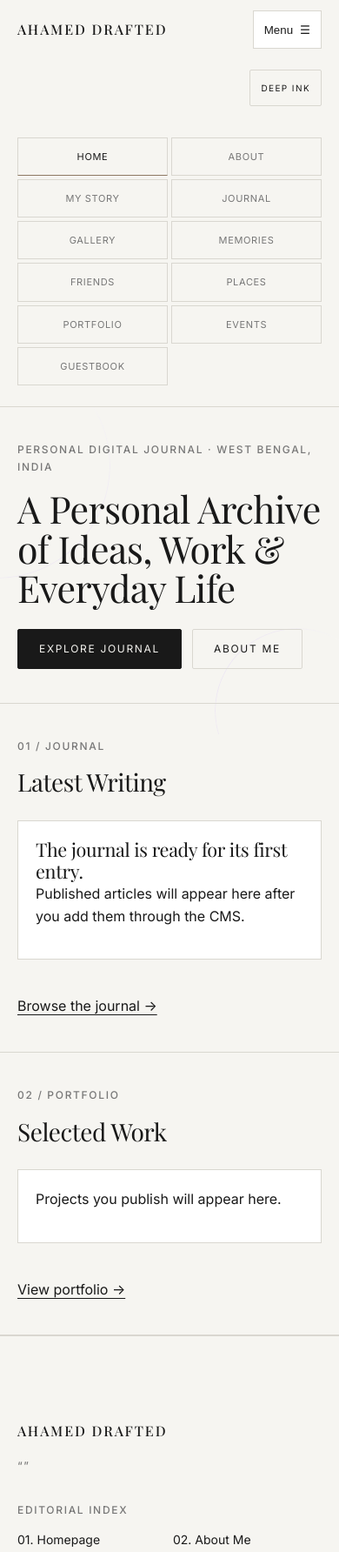
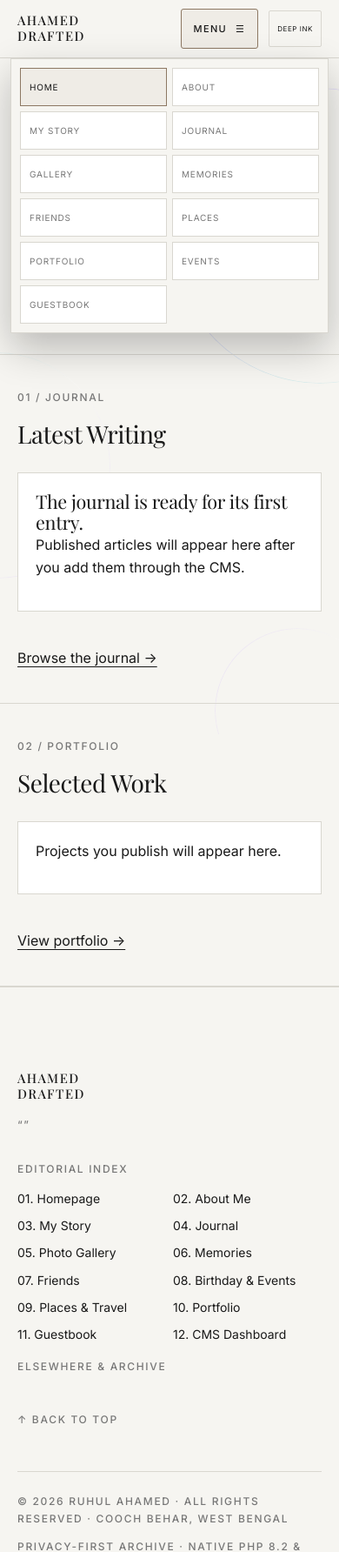
Before and after one commit to ruhulahamed640-sys/saas, a PHP site: page / in a window 390 px wide, after a click that opens the changed part. Shown: the top 1784 px of the page at 87% size. Run offline with PHP 8.4, Linux system fonts and the light colour scheme; tables that the repository leaves empty hold one stand-in row (values such as "Sample post"); some web fonts are replaced.

Commit message:
Enhance responsive navigation for desktop tablet and mobile

```diff
--- a/assets/css/mobile.css
+++ b/assets/css/mobile.css
@@ -49,3 +49,127 @@
  .editorial-grid{grid-template-columns:1fr;gap:16px}
  .editorial-grid>*{grid-column:1/-1!important}
 }
+
+/* Enhanced responsive editorial navigation */
+.site-header__inner { position: relative; }
+@media (min-width: 1025px) {
+  .site-header__inner {
+    display: grid;
+    grid-template-columns: minmax(130px, 160px) minmax(0, 1fr) auto;
+    gap: clamp(12px, 1.5vw, 24px);
+    height: 78px;
+  }
+  .site-wordmark { line-height: 1.25; white-space: nowrap; }
+  .site-nav {
+    min-width: 0;
+    gap: clamp(10px, 1.15vw, 18px);
+    overflow-x: auto;
+    overflow-y: hidden;
+    scrollbar-width: none;
+    white-space: nowrap;
+    justify-content: center;
+    padding-inline: 2px;
+  }
+  .site-nav::-webkit-scrollbar { display: none; }
+  .site-nav__link {
+    flex: 0 0 auto;
+    font-size: clamp(10px, .78vw, 12px);
+    letter-spacing: .045em;
+  }
+  .header-actions { gap: 8px; white-space: nowrap; }
+  .header-actions .btn-editorial { padding: 10px 13px; font-size: 10px; letter-spacing: .09em; }
+}
+@media (max-width: 1024px) {
+  .site-header { z-index: 200; }
+  .site-header__inner {
+    display: flex;
+    min-height: 72px;
+    flex-wrap: nowrap;
+    gap: 12px;
+    padding: 10px var(--side-margin);
+  }
+  .site-wordmark { max-width: 150px; line-height: 1.2; }
+  .mobile-menu-toggle {
+    display: inline-flex;
+    align-items: center;
+    justify-content: center;
+    gap: 10px;
+    margin-left: auto;
+    min-width: 48px;
+    min-height: 46px;
+    padding: 10px 14px;
+    border: 1px solid var(--border-color);
+    border-radius: 3px;
+    background: var(--surface);
+    color: var(--text-primary);
+    font: 500 11px var(--font-body);
+    letter-spacing: .12em;
+    text-transform: uppercase;
+    cursor: pointer;
+    transition: background var(--transition-editorial), border-color var(--transition-editorial);
+  }
+  .mobile-menu-toggle:hover,
+  .mobile-menu-toggle[aria-expanded="true"] {
+    background: var(--surface-secondary);
+    border-color: var(--color-accent);
+  }
+  .menu-toggle-icon { display: grid; gap: 4px; width: 16px; }
+  .menu-toggle-icon span {
+    display: block;
+    width: 16px;
+    height: 1px;
+    background: currentColor;
+    transition: transform .22s ease, opacity .22s ease;
+  }
+  .mobile-menu-toggle[aria-expanded="true"] .menu-toggle-icon span:first-child { transform: translateY(5px) rotate(45deg); }
+  .mobile-menu-toggle[aria-expanded="true"] .menu-toggle-icon span:nth-child(2) { opacity: 0; }
+  .mobile-menu-toggle[aria-expanded="true"] .menu-toggle-icon span:last-child { transform: translateY(-5px) rotate(-45deg); }
+  .site-nav {
+    display: none;
+    position: absolute;
+    top: calc(100% + 1px);
+    left: var(--side-margin);
+    right: var(--side-margin);
+    z-index: 210;
+    width: auto;
+    max-height: min(70vh, 560px);
+    overflow-y: auto;
+    overscroll-behavior: contain;
+    padding: 12px;
+    grid-template-columns: repeat(2, minmax(0, 1fr));
+    gap: 7px;
+    background: var(--background);
+    border: 1px solid var(--border-color);
+    box-shadow: 0 18px 42px rgba(0,0,0,.24);
+  }
+  .site-nav.is-open { display: grid; }
+  .site-nav__link {
+    display: flex;
+    align-items: center;
+    min-height: 46px;
+    padding: 12px 13px;
+    border: 1px solid var(--border-color);
+    border-bottom: 1px solid var(--border-color);
+    font-size: 11px;
+    letter-spacing: .08em;
+    background: var(--surface);
+  }
+  .site-nav__link:hover,
+  .site-nav__link.is-active {
+    border-color: var(--color-accent);
+    background: var(--surface-secondary);
+  }
+  .header-actions { margin-left: 0; gap: 7px; }
+  .header-actions .btn-editorial { min-height: 44px; padding: 9px 11px; font-size: 9px; letter-spacing: .07em; }
+  .admin-link { display: none !important; }
+}
+@media (max-width: 600px) {
+  .site-header__inner { min-height: 66px; }
+  .site-wordmark { font-size: .92rem; letter-spacing: .1em; max-width: 122px; }
+  .header-actions .btn-editorial { min-height: 42px; padding: 8px 9px; font-size: 8px; }
+  .site-nav { left: 12px; right: 12px; padding: 10px; gap: 6px; }
+  .site-nav__link { min-height: 44px; padding: 10px; font-size: 10px; }
+}
+@media (prefers-reduced-motion: reduce) {
+  .mobile-menu-toggle, .menu-toggle-icon span { transition: none !important; }
+}
```
